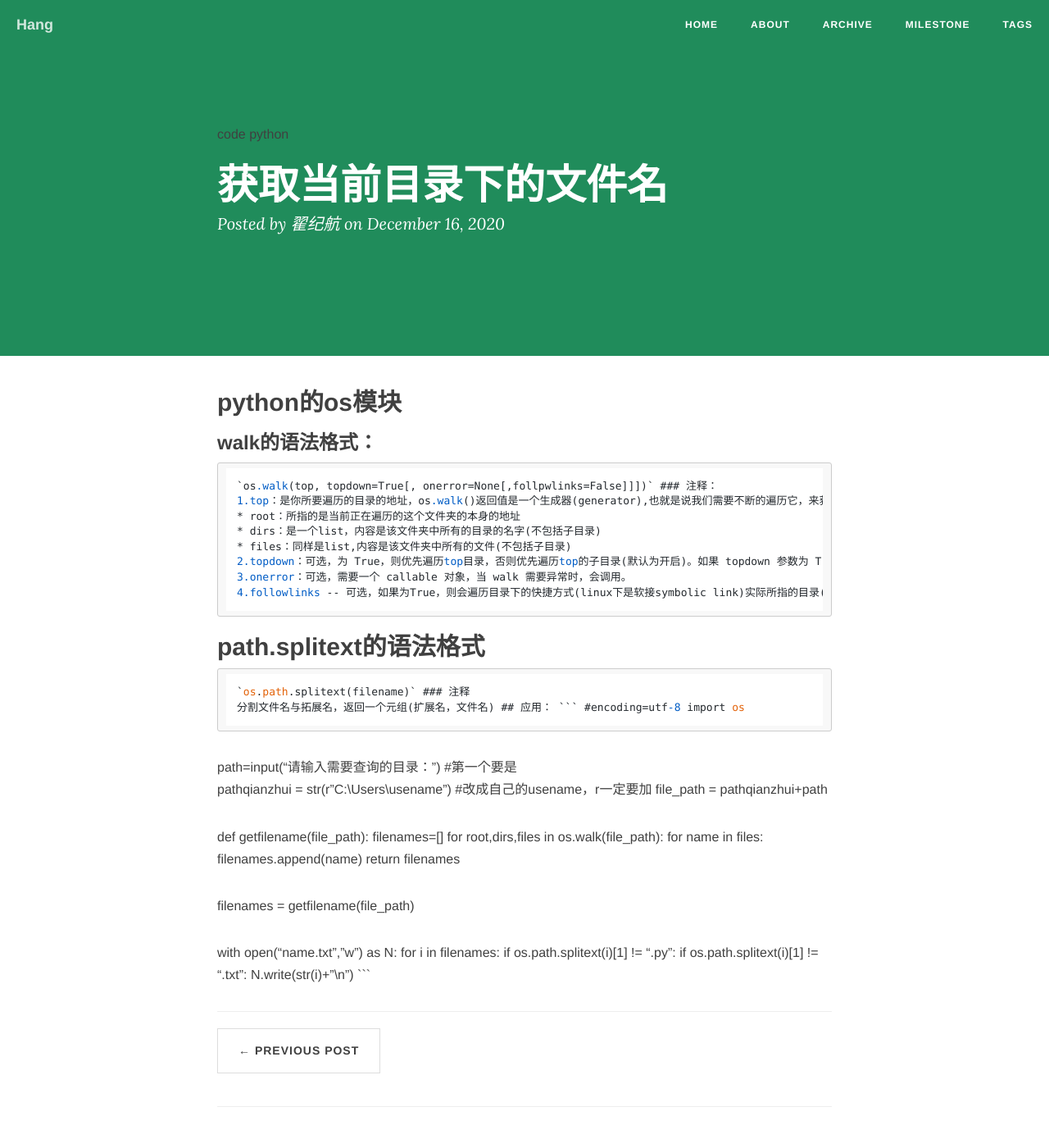
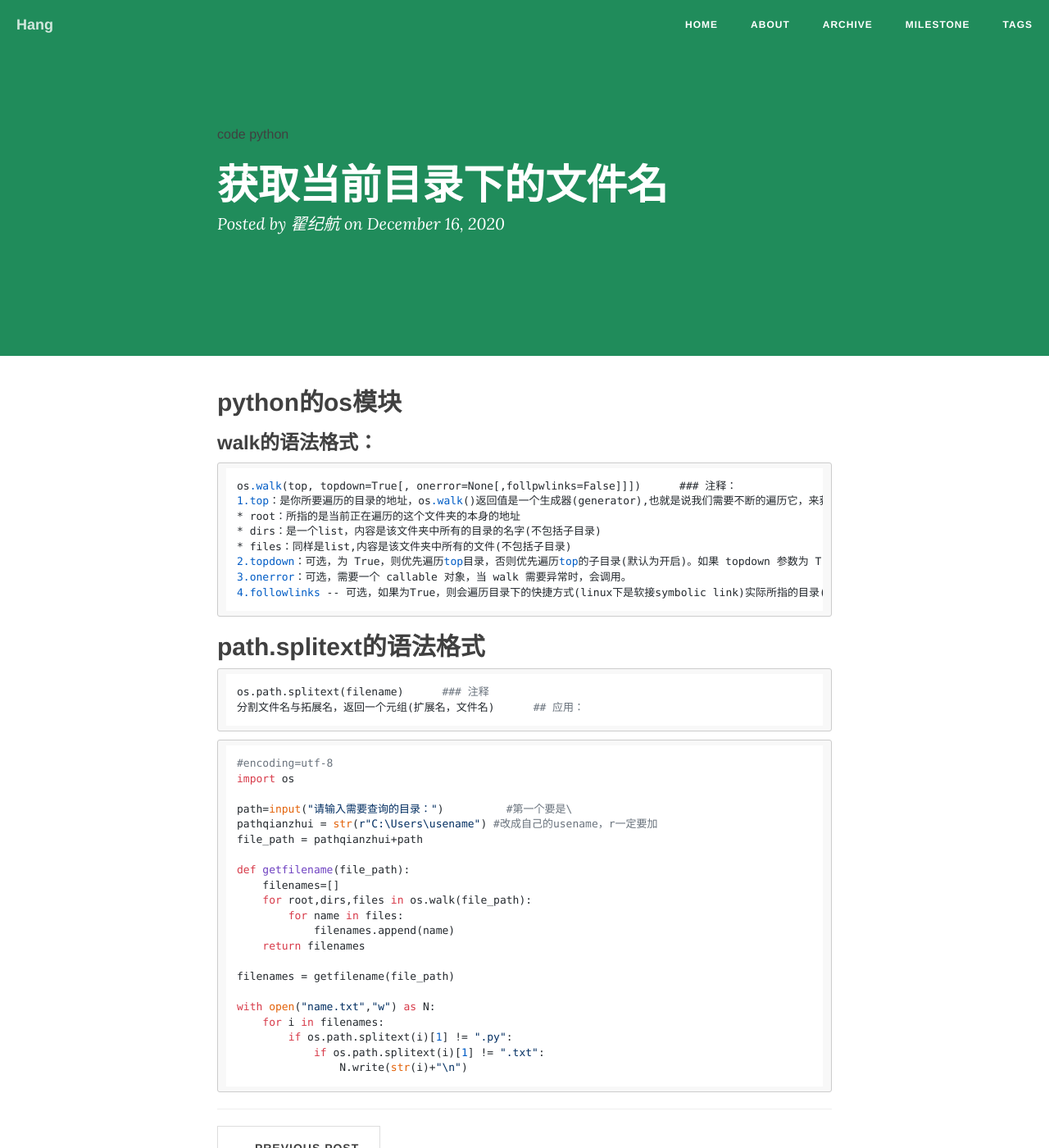
Before and after one commit to hang921727/hang.github.io, a Jekyll site: the page built from _posts/2020-12-16-第八篇.md, in a window 1280 px wide and 1400 px high. Shown: the whole window at 82% size. Built offline with Jekyll 4.4.1, drawn with Linux system fonts in a browser that asks for light colours; nearby versions of some CDN libraries; comment, search, counter and statistics services are not loaded.

Commit message:
Firs Push

````diff
--- a/_posts/2020-12-16-第八篇.md
+++ b/_posts/2020-12-16-第八篇.md
@@ -10,7 +10,7 @@ description: python模块os、方法walk、splitext、获取文件件名
 ## python的os模块
 
 ### walk的语法格式：
-	`os.walk(top, topdown=True[, onerror=None[,follpwlinks=False]]])`
+	os.walk(top, topdown=True[, onerror=None[,follpwlinks=False]]])
 ### 注释：
 	1.top：是你所要遍历的目录的地址，os.walk()返回值是一个生成器(generator),也就是说我们需要不断的遍历它，来获得所有的内容。
 	* root：所指的是当前正在遍历的这个文件夹的本身的地址
@@ -21,10 +21,11 @@ description: python模块os、方法walk、splitext、获取文件件名
 	4.followlinks -- 可选，如果为True，则会遍历目录下的快捷方式(linux下是软接symbolic link)实际所指的目录(默认关闭)，如果为 False，则优先遍历top 的子目录。
 
 ## path.splitext的语法格式
-	`os.path.splitext(filename)`
+	os.path.splitext(filename)
 ### 注释
 	分割文件名与拓展名，返回一个元组(扩展名，文件名)
 ## 应用：
+
 ```
 #encoding=utf-8
 import os
````
